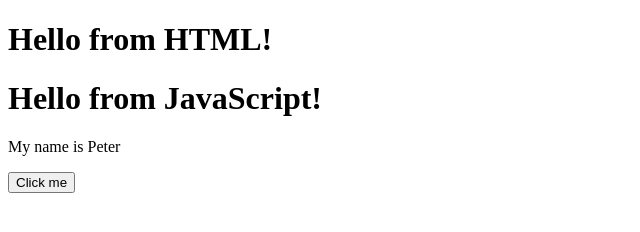
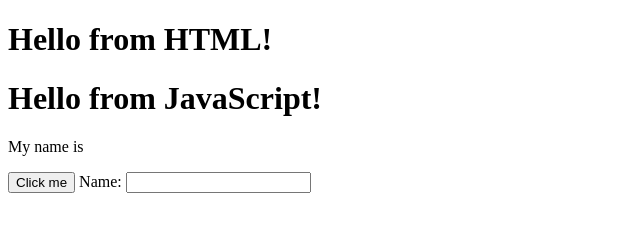
Before and after one commit to gimme-a-br/practice_vuejs, a plain HTML site: page index.html in a window 1280 px wide. Shown: the whole page, without its empty margins (0-640 px from the left). Drawn offline with nearby package versions, Linux system fonts and the light colour scheme.

Commit message:
Use v-model to get data from input

```diff
--- a/index.html
+++ b/index.html
@@ -13,6 +13,7 @@
     <h1>{{ message }}</h1>
     <p>My name is {{ name }}</p>
     <button v-on:click="changeMessage()">Click me</button>
+    Name: <input type="text" v-model="name">
   </div>
 </body>
 </html>
--- a/index.js
+++ b/index.js
@@ -5,7 +5,7 @@ var app = new Vue({
   data: function () {
     return {
       message: "Hello from JavaScript!",
-      name: "Peter",
+      name: "",
     };
   },
   methods: {
```
